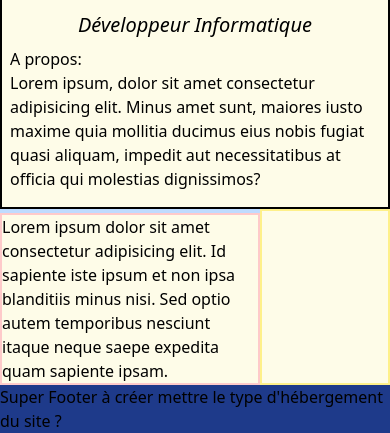
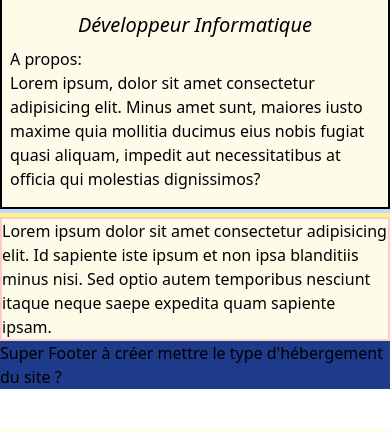
Before and after one commit to PHerbet/online_resume, a Django app: page / in a window 390 px wide. Shown: the part 415-848 px from the top of the page. Run offline with Django 4.2, Linux system fonts and the light colour scheme; data that the repository does not hold is empty; some libraries are stand-ins or nearby versions.

Commit message:
(WIP) work on competence div

```diff
--- a/resume/templates/resume/index.html
+++ b/resume/templates/resume/index.html
@@ -1,8 +1,9 @@
 {% extends 'base.html' %}
 
 {% block content %}
-<!-- section à propos -->
+<!-- section à propos et ressources-->
     <section class="border-solid border-2 border-black">
+        <!-- à propos -->
         <div class="flex flex-col-reverse md:flex-row">
             <div class="flex flex-col space-y-2 m-2 justify-around">
                     <p class="text-7xl text-center font-bold">Priscillien Herbet</p>
@@ -28,12 +29,11 @@
             </div>
         </div>
     </section>
-    <!-- bloc expériences/compétences/portfolio -->
-    <div class="grid grid-cols-3">
-        <!-- section ressources et compétences -->
-        <section class="border-solid border-2 border-blue-200 col-span-2">
-            <div><!-- compétences -->
+    <!-- section compétences et expériences -->
+    <section class="flex flex-col md:flex-row m:w-full">
+        <div class="flex flex-row md:w-2/3 border-solid border-2  border-blue-200"><!-- compétences -->
             {% for type_competence in type_competences %}
+            <div class="">
                 <p>{{ type_competence }}</p>
                     {% for competence in competences %}
                         {% if competence.type_competence == type_competence %}
@@ -43,11 +43,11 @@
                             </div>
                         {% endif %}
                     {% endfor %}
+            </div>
             {% endfor %}
         </div>
-        </section>
-        <!-- section diplômes et expériences professionnelles -->
-        <section class="border-solid border-2 border-yellow-200 col-end-4 row-span-2">
+    <!-- diplômes et expériences professionnelles -->
+        <div class="md:w-1/3 border-solid border-2 border-yellow-200">
             <!-- diplômes -->
             <div>
                 {% for education in educations  %}
@@ -71,9 +71,10 @@
                 </div>
                 {% endfor %}
             </div>
+        </div>
     </section>
         <!-- section portfolio -->
-        <section class="border-solid border-2 border-red-200 col-span-2">
+        <section class="border-solid border-2 border-red-200">
             <div>Lorem ipsum dolor sit amet consectetur adipisicing elit. Id sapiente iste ipsum et non ipsa blanditiis minus nisi. Sed optio autem temporibus nesciunt itaque neque saepe expedita quam sapiente ipsam.</div>
         </section>
     </div>
--- a/theme/templates/base.html
+++ b/theme/templates/base.html
@@ -13,7 +13,7 @@
 		<header class="bg-blue-900 text-white">
 			<h1>Super Header à définir </h1>
 		</header>
-			<main class="bg-yellow-50">
+			<main class="bg-yellow-50 w-auto h-auto md:w-screen md:h-screen">
 				{% block content %}
 				{% endblock %}
 			</main>
```
Lines whose indentation alone changed are shown as unchanged.
